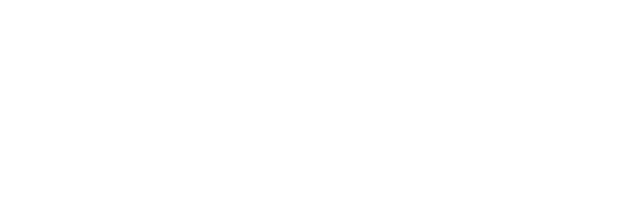
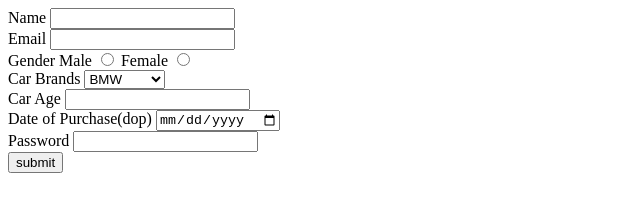
Before and after one commit to acciojob/car-insurance-form-PriyaSandal, a website: page main.html in a window 1280 px wide. Shown: the whole page, without its empty margins (0-640 px from the left). Drawn offline with Linux system fonts and the light colour scheme.

Commit message:
created a submission

```diff
--- a/main.html
+++ b/main.html
@@ -10,7 +10,32 @@
 	<!-- the entire body must be written by student -->
     <script type="text/javascript" src="./script.js">
 </script>
+<form method="post">
+<label for="name">Name</label>
+<input type="text" id="name" required><br>
+<label for="email">Email</label>
+<input type="text" id="email" required><br>
+<label for="male">Gender</label>
+<label for="female">Male</label>
+<input type="radio" id="male" value="Male" name="gender" required >
+<label for="female">Female</label>
+<input type="radio" id="female" value="female" name="gender" required><br>
+<label for="cars">Car Brands</label>
+<select id="cars">
+<option value="BMW">BMW</option>
+<option value="saab">Audi</option>
+<option value="opel">Mercedez</option>
+</select><br>
+<label for="carage">Car Age</label>
+<input type="text" id="carage" required><br>
+<label for="dop">Date of Purchase(dop)</label>
+<input type="date" id="dop" required><br>
+<label for="password">Password</label>
+<input type="password" id="password" required><br>
+<button type="submit">submit</button>
 
+
+</form>
 </body>
 
 </html>
```
